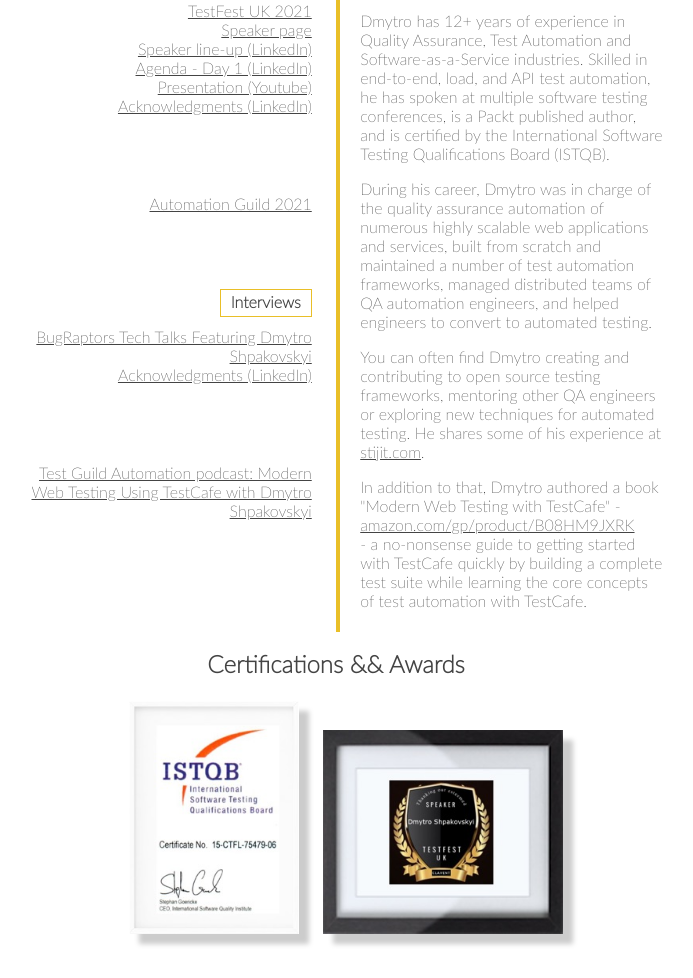
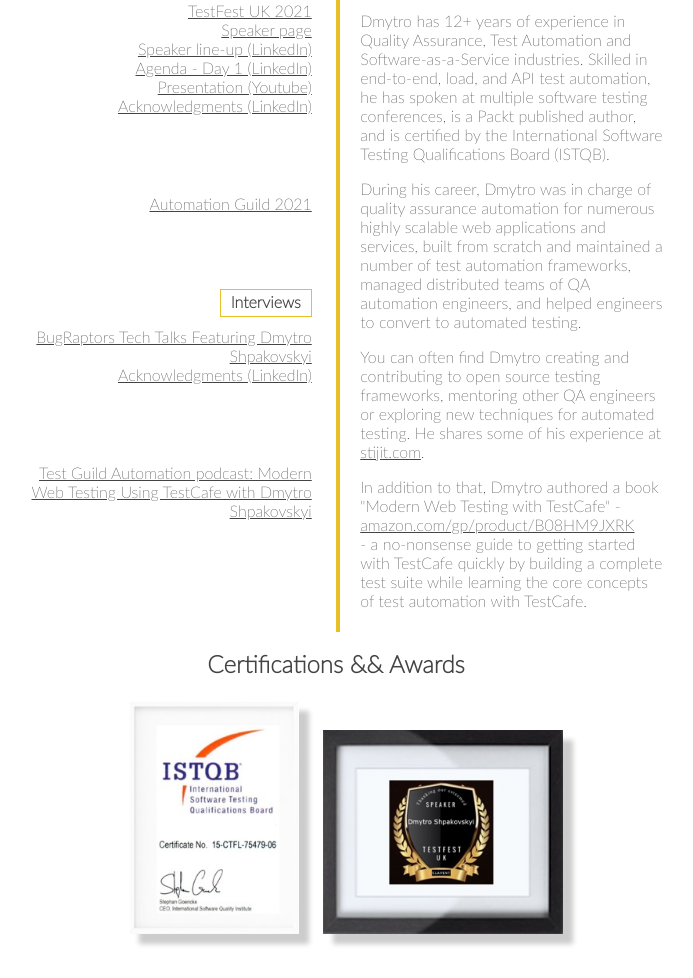
Before and after one commit to Marketionist/marketionist.github.io, a plain HTML site: page index.html in a window 1280 px wide. Shown: the part 765-1743 px from the top of the page, without its empty margins (304-997 px from the left). Drawn offline with Linux system fonts and the light colour scheme.

Commit message:
Update bio

```diff
--- a/index.html
+++ b/index.html
@@ -165,10 +165,10 @@
                             Testing Qualifications Board (ISTQB).
                         </p>
                         <p>
-                            During his career, Dmytro was in charge of the
-                            quality assurance automation of numerous highly
-                            scalable web applications and services, built from
-                            scratch and maintained a number of test automation
+                            During his career, Dmytro was in charge of quality
+                            assurance automation for numerous highly scalable
+                            web applications and services, built from scratch
+                            and maintained a number of test automation
                             frameworks, managed distributed teams of QA
                             automation engineers, and helped engineers to
                             convert to automated testing.
```
